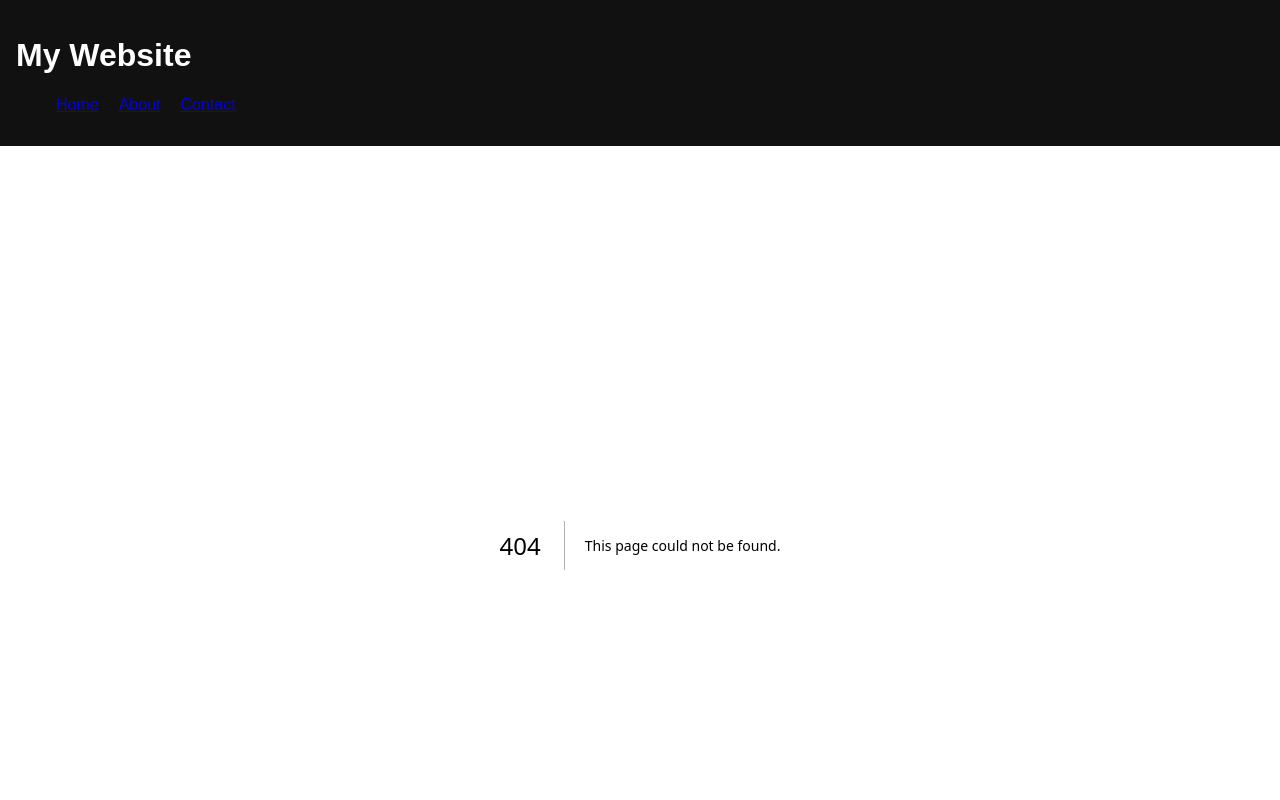
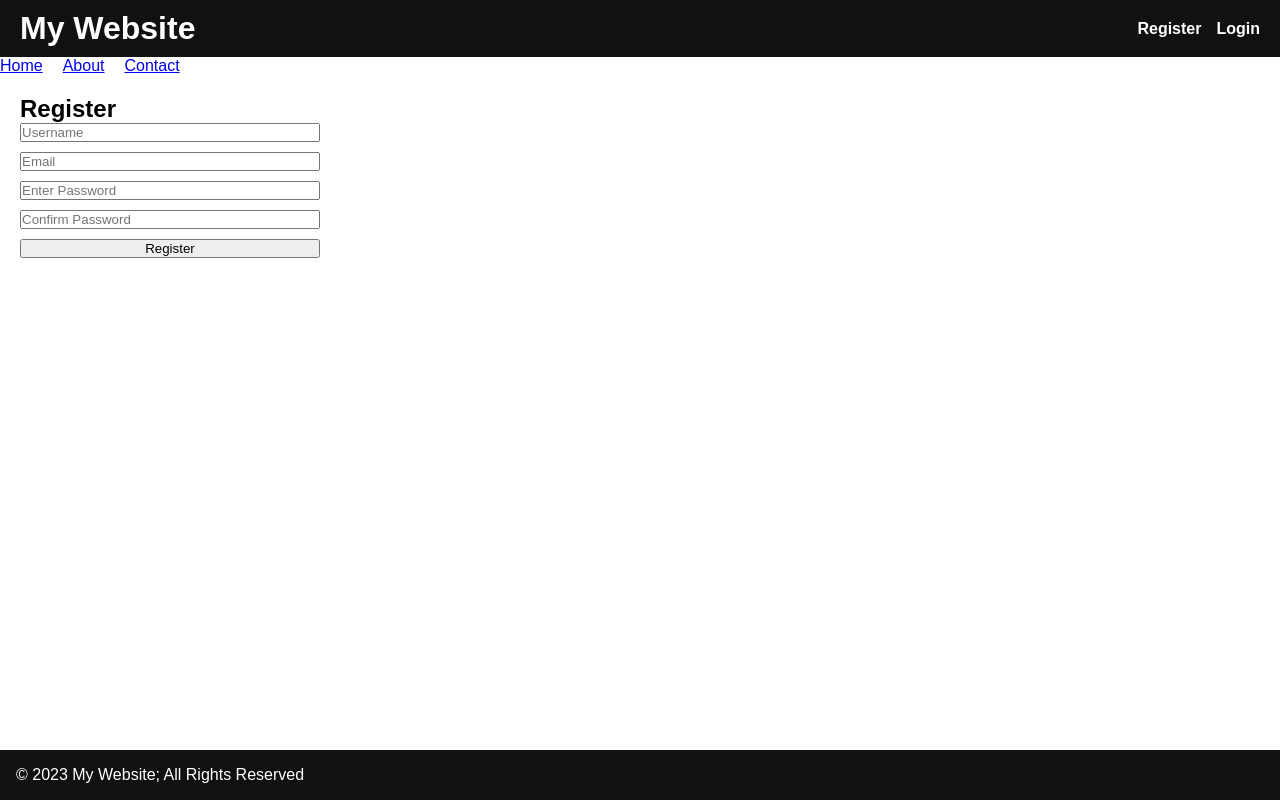
Before and after one commit to GiorgiTch204/myReactApp, a Next.js app: page /register in a window 1280 px wide. Before the commit this address had no page. Shown: the top 800 px of the page. Built offline with nearby package versions, Linux system fonts and the light colour scheme.

Commit message:
added register and login authorization components and pages

```diff
--- /dev/null
+++ b/app/components/Header.css
@@ -0,0 +1,31 @@
+*{
+    margin: 0;
+    padding: 0;
+    box-sizing: border-box;
+}
+
+.headerContainer{
+    display: flex;
+    justify-content: center;
+    align-items: center;
+    flex-direction: row;
+    justify-content: space-between;
+    padding: 10px 20px;
+}
+
+.headerContainer div{
+    display: flex;
+    gap: 15px;
+}
+
+.headerContainer div a{
+    text-decoration: none;
+    color: white;
+    font-weight: bold;
+}
+
+
+.headerContainer div a:hover{
+    cursor: pointer;
+    color: tomato;
+}
--- a/app/components/Header.tsx
+++ b/app/components/Header.tsx
@@ -1,11 +1,17 @@
-import Navbar from "./Navbar";
+import React from "react";
+import "./Header.css";
+import Link from "next/link";
 
 export default function Header(){
     return(
         <>
-            <header>
+            <header className="headerContainer">
                 <h1>My Website</h1>
-                <Navbar />
+
+                <div>
+                    <Link href="/register">Register</Link>
+                    <Link href="/login">Login</Link>
+                </div>
             </header>
         </>
     );
--- a/app/layout.tsx
+++ b/app/layout.tsx
@@ -2,6 +2,7 @@ import type { Metadata } from "next";
 import { Geist, Geist_Mono } from "next/font/google";
 import "./globals.css";
 import Header from "./components/Header";
+import Navbar from "./components/Navbar";
 import Footer from "./components/Footer";
 
 const geistSans = Geist({
@@ -33,6 +34,8 @@ export default function RootLayout({
 
         <Header />
 
+        <Navbar />
+
         <main className="flex-grow p-6">
             {children}
         </main>
--- /dev/null
+++ b/app/login/page.tsx
@@ -0,0 +1,62 @@
+"use client";
+import React, {useState} from "react";
+import { useRouter } from "next/navigation";
+
+export default function Login(){
+    const [email, setEmail]=useState("");
+    const [password, setPassword]=useState("");
+    const [message, setMessage]=useState("");
+
+    const router=useRouter();
+
+    const handleSubmit=(e: React.FormEvent)=>{
+        e.preventDefault();
+
+        if(!email || !password){
+            setMessage("Please fill in all fields!");
+            return;
+        }
+
+        console.log("Logging in:", {email, password});
+        setMessage(`User with email ${email} logged in successfully!`);
+
+        setEmail("");
+        setPassword("");
+
+        router.push("/");
+    }
+
+    return(
+        <>
+            <main style={{padding:"20px"}}>
+                <h2>Login</h2>
+
+                <form onSubmit={handleSubmit} style={{
+                    display:"flex",
+                    flexDirection:"column",
+                    gap:"10px",
+                    maxWidth:"300px"
+                }}>
+
+                    <input
+                        type="email"
+                        placeholder="Email"
+                        value={email}
+                        onChange={(e) => setEmail(e.target.value)}
+                    />
+
+                    <input
+                        type="password"
+                        placeholder="Password"
+                        value={password}
+                        onChange={(e) => setPassword(e.target.value)}
+                    />
+
+                    <button type="submit">Login</button>
+                </form>
+
+                {message && <p>{message}</p>}
+            </main>
+        </>
+    )
+}
--- /dev/null
+++ b/app/register/page.tsx
@@ -0,0 +1,80 @@
+"use client";
+import React, { useState } from "react";
+import { useRouter } from "next/navigation";
+import Login from "../login/page";
+
+export default function Register(){
+    const [username, setUsername]=useState("");
+    const [email, setEmail]=useState("");
+    const [password, setPassword]=useState("");
+    const [confirmPassword, setConfirmPassword]=useState("");
+    const [message, setMessage]=useState("");
+
+    const router=useRouter();
+
+    const handleSubmit=(e: React.FormEvent) =>{
+        e.preventDefault();
+
+        if(!username || !email || !password){
+            setMessage("Please fill in all fields!");
+            return;
+        }
+
+        console.log("Registering:", {username, email, password});
+        setMessage(`User ${username} Registered Successfully!`);
+
+        setUsername("");
+        setEmail("");
+        setPassword("");
+
+        router.push("/login");
+    };
+
+    return(
+        <>
+            <main style={{ padding:"20px" }}>
+                <h2>Register</h2>
+
+                <form onSubmit={handleSubmit} style={{
+                    display:"flex",
+                    flexDirection:"column",
+                    gap:"10px",
+                    maxWidth:"300px"
+                }}>
+
+                    <input
+                        type="text"
+                        placeholder="Username"
+                        value={username}
+                        onChange={(e) => setUsername(e.target.value)}
+                    />
+
+                    <input
+                        type="email"
+                        placeholder="Email"
+                        value={email}
+                        onChange={(e) => setEmail(e.target.value)}
+                    />
+
+                    <input
+                        type="password"
+                        placeholder="Enter Password"
+                        value={password}
+                        onChange={(e)=>setPassword(e.target.value)}
+                    />
+
+                    <input
+                        type="password"
+                        placeholder="Confirm Password"
+                        value={confirmPassword}
+                        onChange={(e) => setConfirmPassword(e.target.value)}
+                    />
+
+                    <button type="submit">Register</button>
+                </form>
+
+                {message && <p style={{marginTop:"10px", color:"green"}}>{message}</p>}
+            </main>
+        </>
+    );
+};
```
